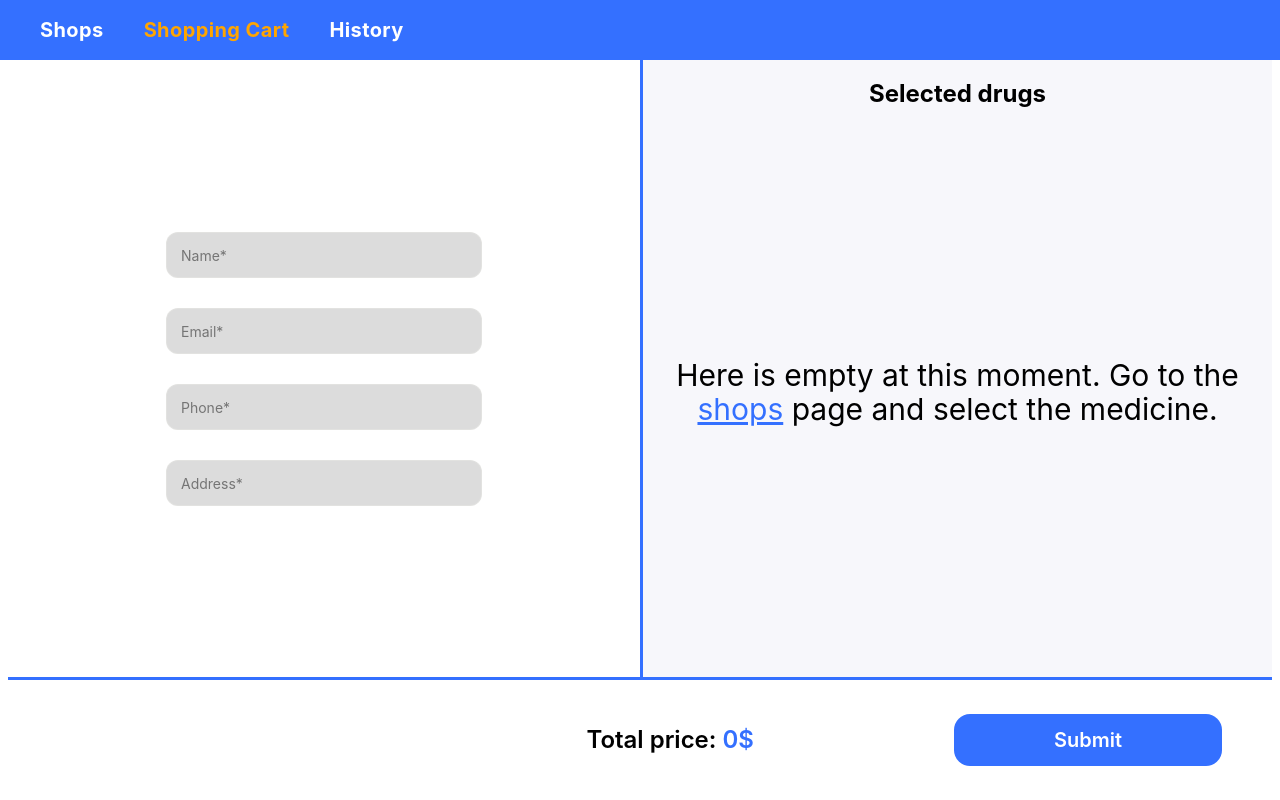
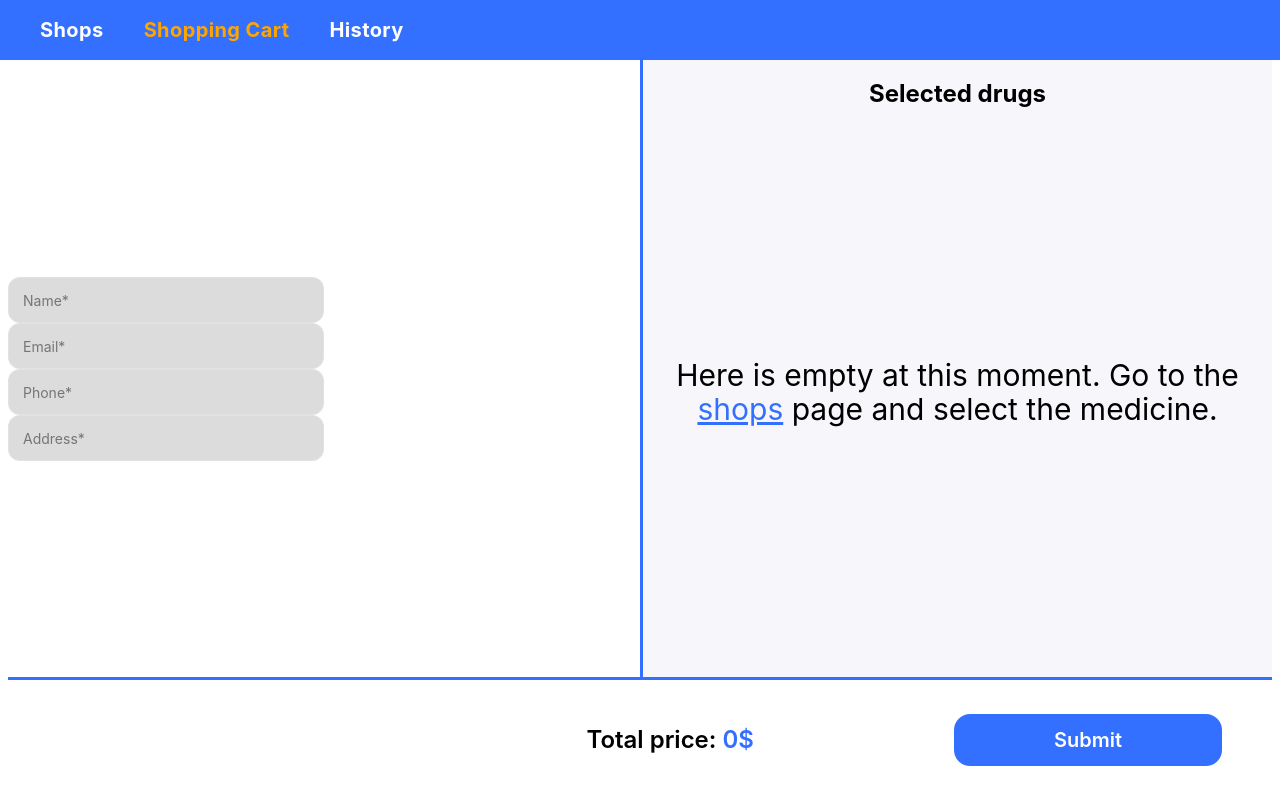
Before and after one commit to Movash/medicine-delivery-app, a React (Create React App) app: page /shoppingCart in a window 1280 px wide. Built offline with nearby package versions, Linux system fonts and the light colour scheme.

Commit message:
change_inputs_cont

```diff
--- a/src/components/UserForm/UserForm.styled.js
+++ b/src/components/UserForm/UserForm.styled.js
@@ -18,13 +18,13 @@ export const FormCont = styled('div')(() => {
     //     borderColor: 'var(--active-color)',
     //   },
     // },
-    '.inputs-cont': {
-      display: 'flex',
-      flexDirection: 'column',
-      alignItems: 'center',
-      gap: '30px',
-      width: '100%',
-    },
+    // '.inputs-cont': {
+    //   display: 'flex',
+    //   flexDirection: 'column',
+    //   alignItems: 'center',
+    //   gap: '30px',
+    //   width: '100%',
+    // },
     '.input-cont': {
       width: '50%',
     },
@@ -70,3 +70,11 @@ export const UserFormInput = styled.input`
     border-color: var(--active-color);
   }
 `;
+
+export const InputsCont = styled.div`
+  display: flex;
+  flex-direction: column;
+  align-items: center;
+  gap: 30px;
+  width: 100%;
+`;
```
